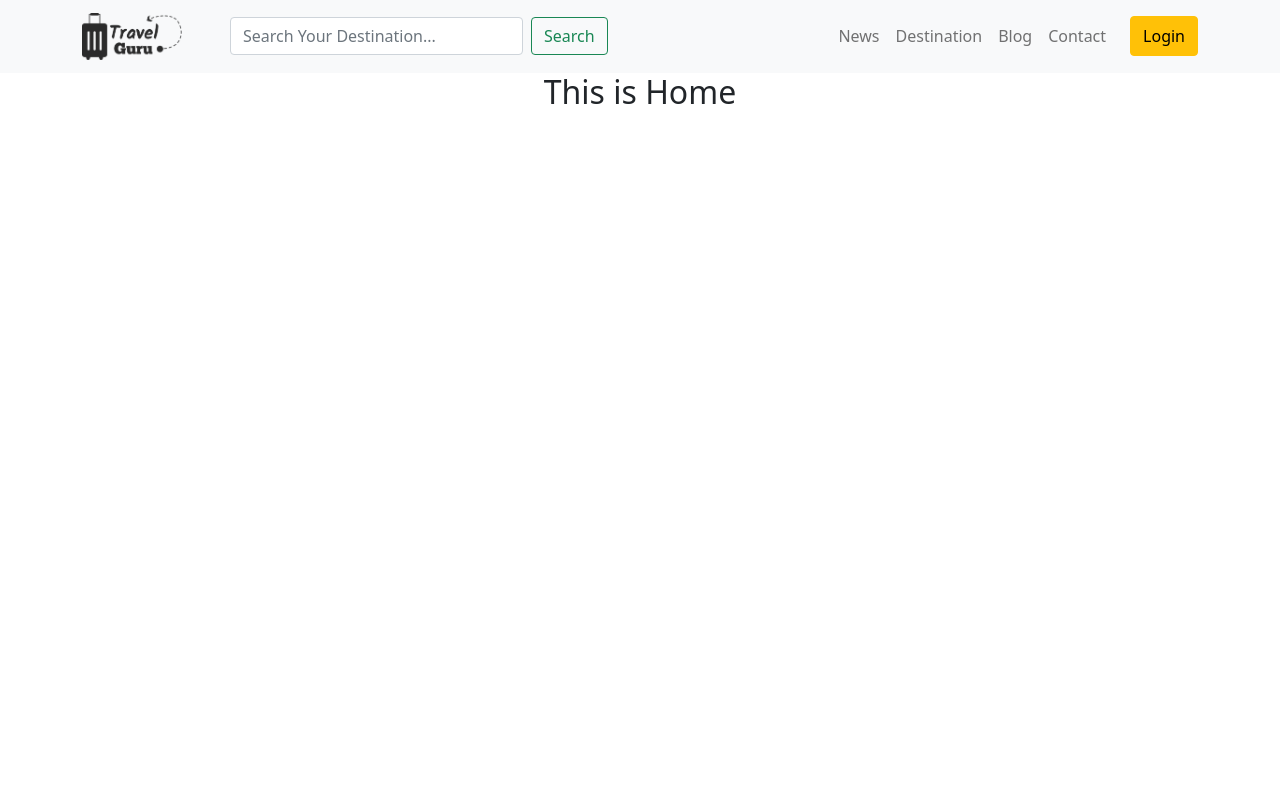
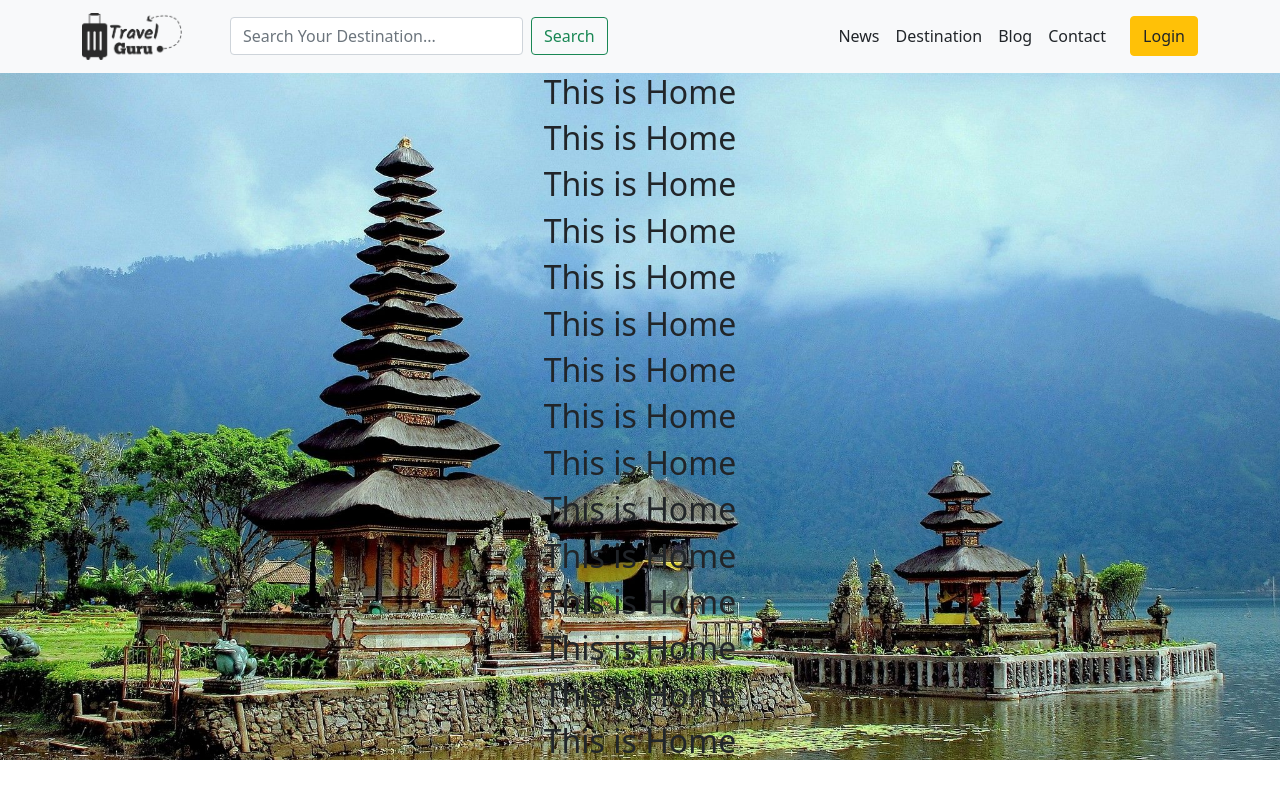
Before and after one commit to emonShimoul/travel-guru-react-client, a React (Create React App) app: page / in a window 1280 px wide. Built offline with nearby package versions, Linux system fonts and the light colour scheme.

Commit message:
added background image

```diff
--- a/src/App.js
+++ b/src/App.js
@@ -1,5 +1,6 @@
 import { BrowserRouter, Route, Routes } from 'react-router-dom';
 import './App.css';
+import backgroundImg from './images/background.jpg';
 import 'bootstrap/dist/css/bootstrap.min.css';
 import Blog from './components/Blog/Blog';
 import Contact from './components/Contact/Contact';
@@ -7,15 +8,20 @@ import Destination from './components/Destination/Destination';
 import Home from './components/Home/Home';
 import Login from './components/Login/Login';
 import Header from './components/Header/Header';
+import News from './components/News/News';
 
 function App() {
   return (
-    <div className="App">
+    <div
+    style={{ backgroundImage: `url(${backgroundImg})`, width:'100%', backgroundSize: 'cover', backgroundRepeat: 'no-repeat' }}
+    className="App"
+    >
       <BrowserRouter>
       <Header></Header>
         <Routes>
           <Route path='/' element={<Home />}></Route>
           <Route path='/home' element={<Home />}></Route>
+          <Route path='/news' element={<News />}></Route>
           <Route path='/destination' element={<Destination />}></Route>
           <Route path='/blog' element={<Blog />}></Route>
           <Route path='/contact' element={<Contact />}></Route>
--- a/src/components/Header/Header.js
+++ b/src/components/Header/Header.js
@@ -1,5 +1,6 @@
 import React from 'react';
 import { Button, Container, Form, Nav, Navbar, NavDropdown } from 'react-bootstrap';
+import { Link } from 'react-router-dom';
 import logo from '../../images/logo.png';
 
 const Header = () => {
@@ -7,8 +8,8 @@ const Header = () => {
         <div>
             <Navbar bg="light" expand="lg">
                 <Container>
-                    <Navbar.Brand href="#" className='me-5'>
-                        <img style={{width: '100px'}} src={logo} />
+                    <Navbar.Brand className='me-5'>
+                        <Link to='/home'><img style={{width: '100px'}} src={logo} /></Link>
                         </Navbar.Brand>
                     <Navbar.Toggle aria-controls="navbarScroll" />
                     <Navbar.Collapse id="navbarScroll">
@@ -26,11 +27,11 @@ const Header = () => {
                             style={{ maxHeight: '100px' }}
                             navbarScroll
                         >
-                            <Nav.Link href="#action1">News</Nav.Link>
-                            <Nav.Link href="#action2">Destination</Nav.Link>
-                            <Nav.Link href="#action2">Blog</Nav.Link>
-                            <Nav.Link href="#action2">Contact</Nav.Link>
-                            <Button className='ms-3' variant="warning">Login</Button>
+                            <Nav.Link><Link className='text-decoration-none text-dark' to='/news'>News</Link></Nav.Link>
+                            <Nav.Link><Link className='text-decoration-none text-dark' to='/destination'>Destination</Link></Nav.Link>
+                            <Nav.Link><Link className='text-decoration-none text-dark' to='/blog'>Blog</Link></Nav.Link>
+                            <Nav.Link><Link className='text-decoration-none text-dark' to='/contact'>Contact</Link></Nav.Link>
+                            <Button className='ms-3' variant="warning"><Link className='text-decoration-none text-dark' to='/login'>Login</Link></Button>
                         </Nav>
                     </Navbar.Collapse>
                 </Container>
--- a/src/components/Home/Home.js
+++ b/src/components/Home/Home.js
@@ -4,6 +4,20 @@ const Home = () => {
     return (
         <div>
             <h2>This is Home</h2>
+            <h2>This is Home</h2>
+            <h2>This is Home</h2>
+            <h2>This is Home</h2>
+            <h2>This is Home</h2>
+            <h2>This is Home</h2>
+            <h2>This is Home</h2>
+            <h2>This is Home</h2>
+            <h2>This is Home</h2>
+            <h2>This is Home</h2>
+            <h2>This is Home</h2>
+            <h2>This is Home</h2>
+            <h2>This is Home</h2>
+            <h2>This is Home</h2>
+            <h2>This is Home</h2>
         </div>
     );
 };
```
Also changed, not shown: src/images/background.jpg (added).
